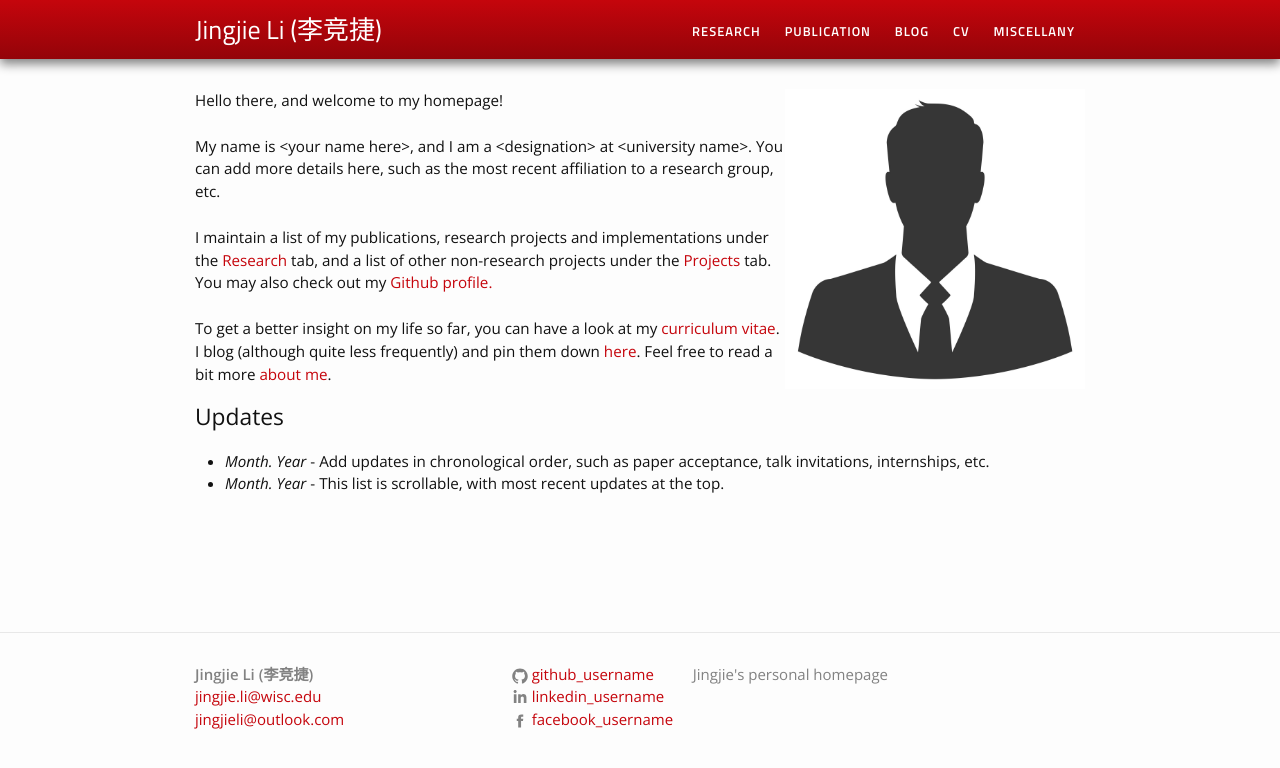
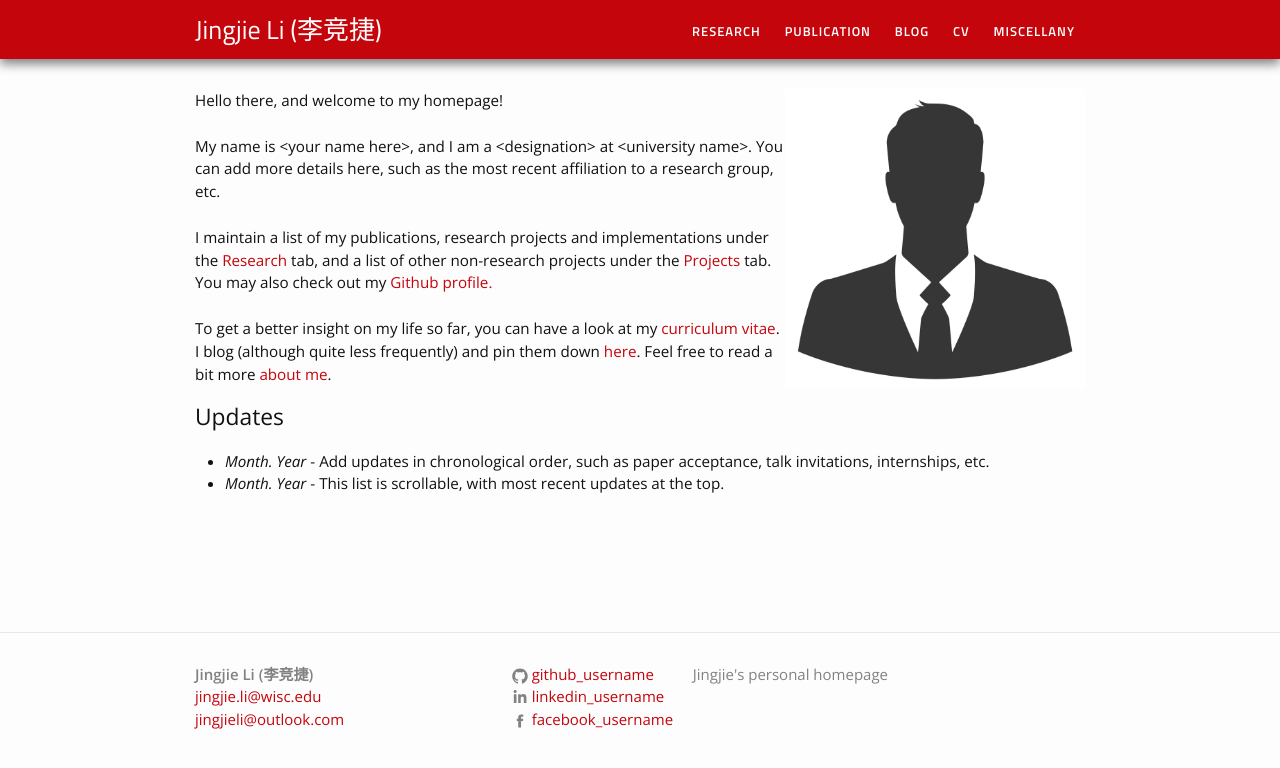
Before and after one commit to jingjieli95/jingjieli95.github.io, a Jekyll site: the page built from index.html, in a window 1280 px wide. Shown: the top 768 px of the page. Built offline with Jekyll 4.4.1, drawn with Linux system fonts in a browser that asks for light colours.

Commit message:
Update main.scss

```diff
--- a/css/main.scss
+++ b/css/main.scss
@@ -14,7 +14,7 @@ $text-color:       #111;
 $background-color: #fdfdfd;
 $brand-color:      #C5050C; //#0077CC;
 
-$blue-color-dark: darken(#C5050C, 10%); //darken(#3E7AD1, 10%);
+$blue-color-dark: #C5050C; //darken(#C5050C, 10%); //darken(#3E7AD1, 10%);
 $blue-color-light: #C5050C;//#4B93DB;
 
 $grey-color:       #828282;
```
